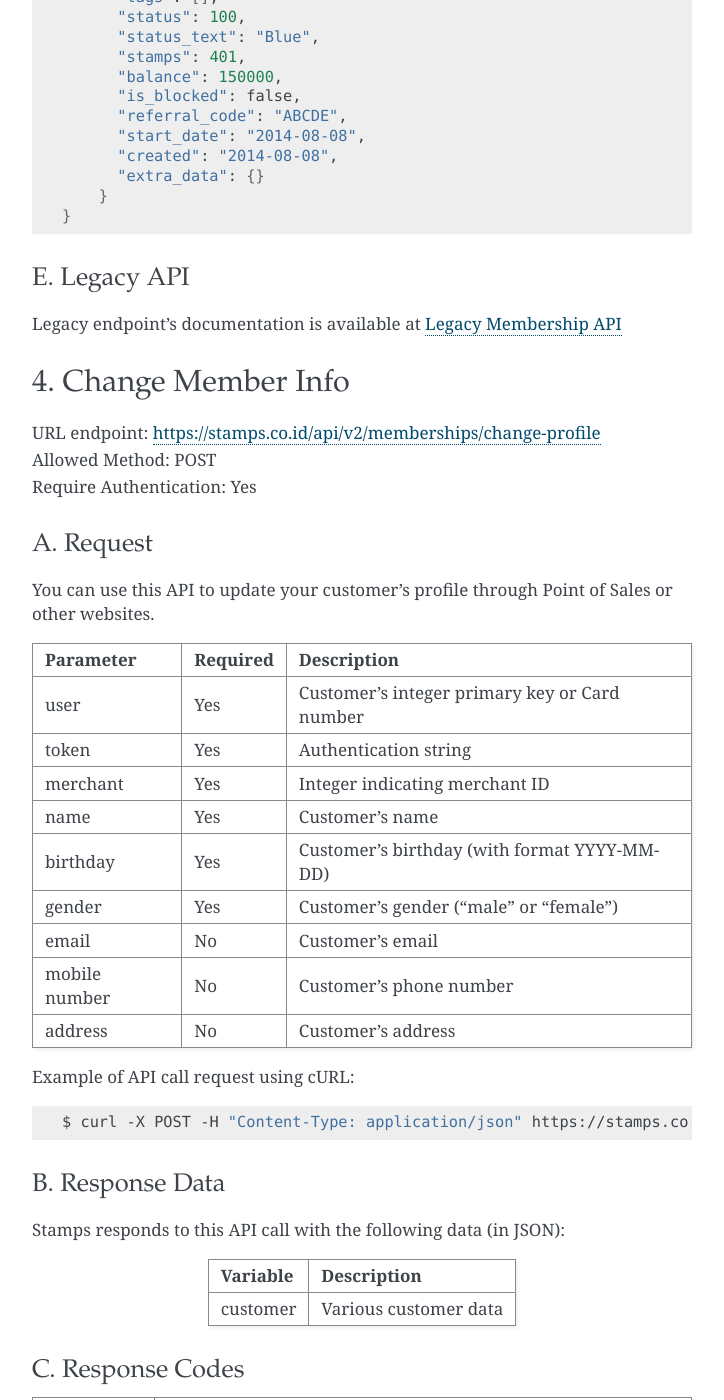
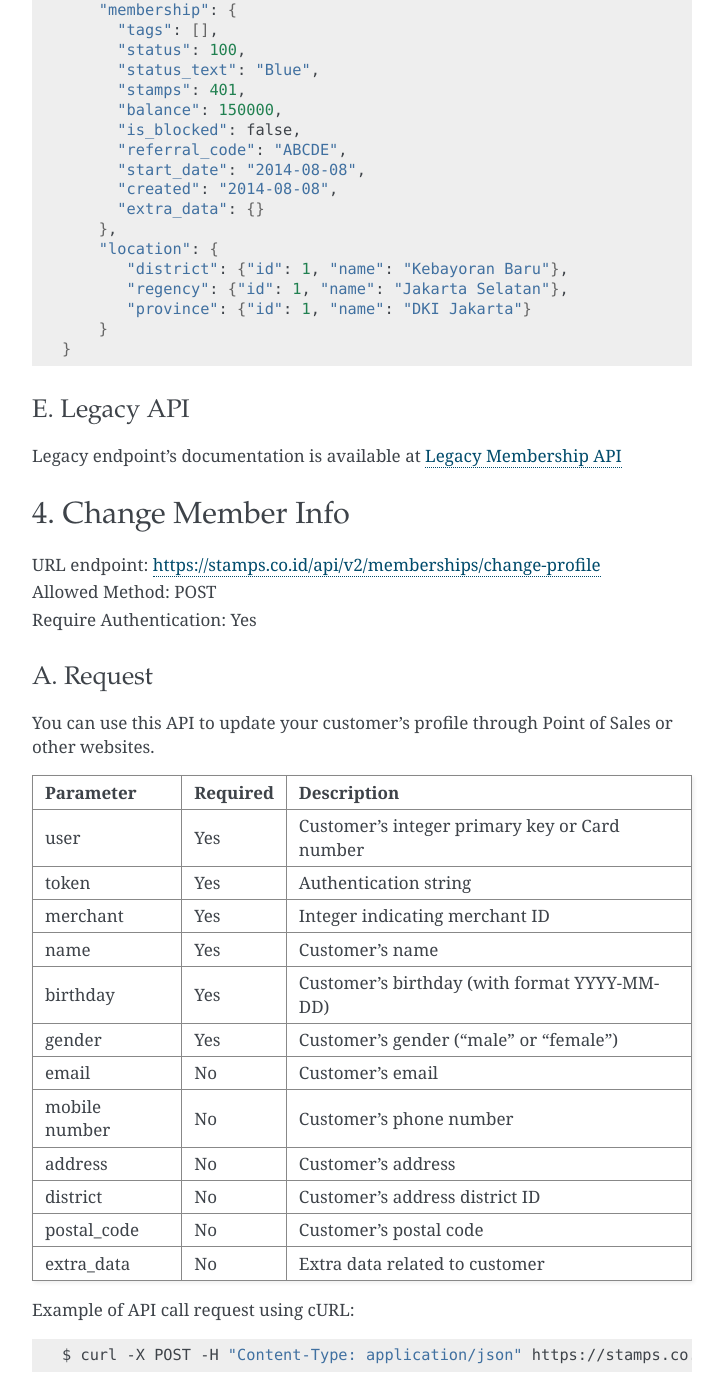
Before and after one commit to ui/stamps-api-docs, a Sphinx documentation site: the page built from source/customer_api.rst, in a window 1280 px wide and 1400 px high, scrolled down 6985 px. Shown: the whole window, without its empty margins (388-1112 px from the left). Built offline with Sphinx 7.4.7, drawn with Linux system fonts in a browser that asks for light colours; some of the changed text lies outside the part shown.

Commit message:
Update change profile docs

```diff
--- a/source/customer_api.rst
+++ b/source/customer_api.rst
@@ -284,6 +284,7 @@ gender          Yes         Customer's gender ("male" or "female")
 store           Yes         Integer representing store ID where customer is registered
 member_id       No          Customer's member (card) id
 address         No          Customer's address
+district        No          Customer's address district ID
 postal_code     No          Customer's postal code
 is_active       No          Customer's registration status
 religion        No          Customer's religion
@@ -370,6 +371,11 @@ A successful API call:
           "start_date": "2014-08-08",
           "created": "2014-08-08",
           "extra_data": {}
+        },
+        "location": {
+           "district": {"id": 1, "name": "Kebayoran Baru"},
+           "regency": {"id": 1, "name": "Jakarta Selatan"},
+           "province": {"id": 1, "name": "DKI Jakarta"}
         }
     }
 
@@ -408,6 +414,9 @@ gender        Yes         Customer's gender ("male" or "female")
 email         No          Customer's email
 mobile number No          Customer's phone number
 address       No          Customer's address
+district      No          Customer's address district ID
+postal_code   No          Customer's postal code
+extra_data    No          Extra data related to customer
 ============= =========== =========================
 
 Example of API call request using cURL:
@@ -471,7 +480,23 @@ A successful API call:
         "picture_url": "https://media.stamps.co.id/thumb/profile_photos/2014/4/17/483ccddd-9aea-44d2-bbc4-6aa71f51fb2a_size_80.png",
         "birthday": "1989-10-1",
         "phone": "+62812398712",
+        "postal_code": "10310",
         "protected_redemption": true,
+        "religion": 1,
+        "marital_status": 1,
+        "wedding_date": null,
+        "membership": {
+          "tags": [],
+          "status": 100,
+          "status_text": "Blue",
+          "stamps": 401,
+          "balance": 150000,
+          "is_blocked": false,
+          "referral_code": "ABCDE",
+          "start_date": "2014-08-08",
+          "created": "2014-08-08",
+          "extra_data": {}
+        },
     }
 
 
```
